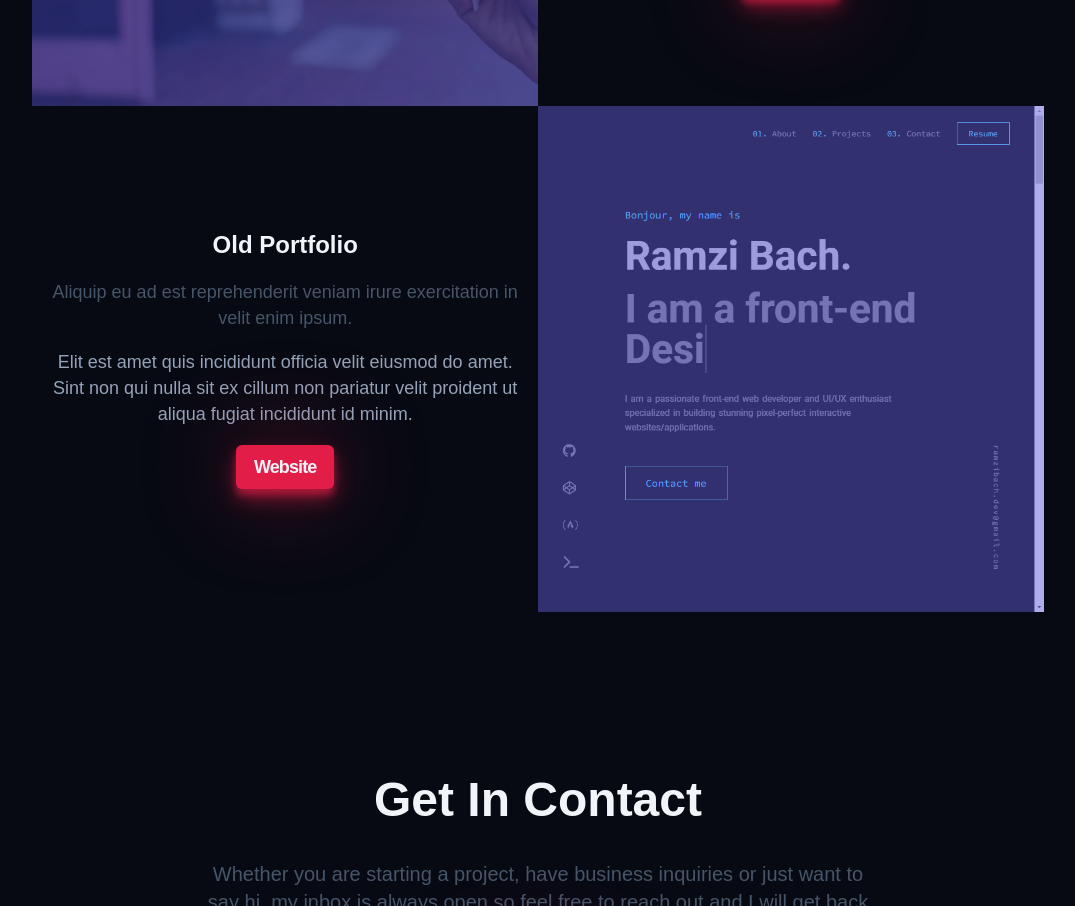
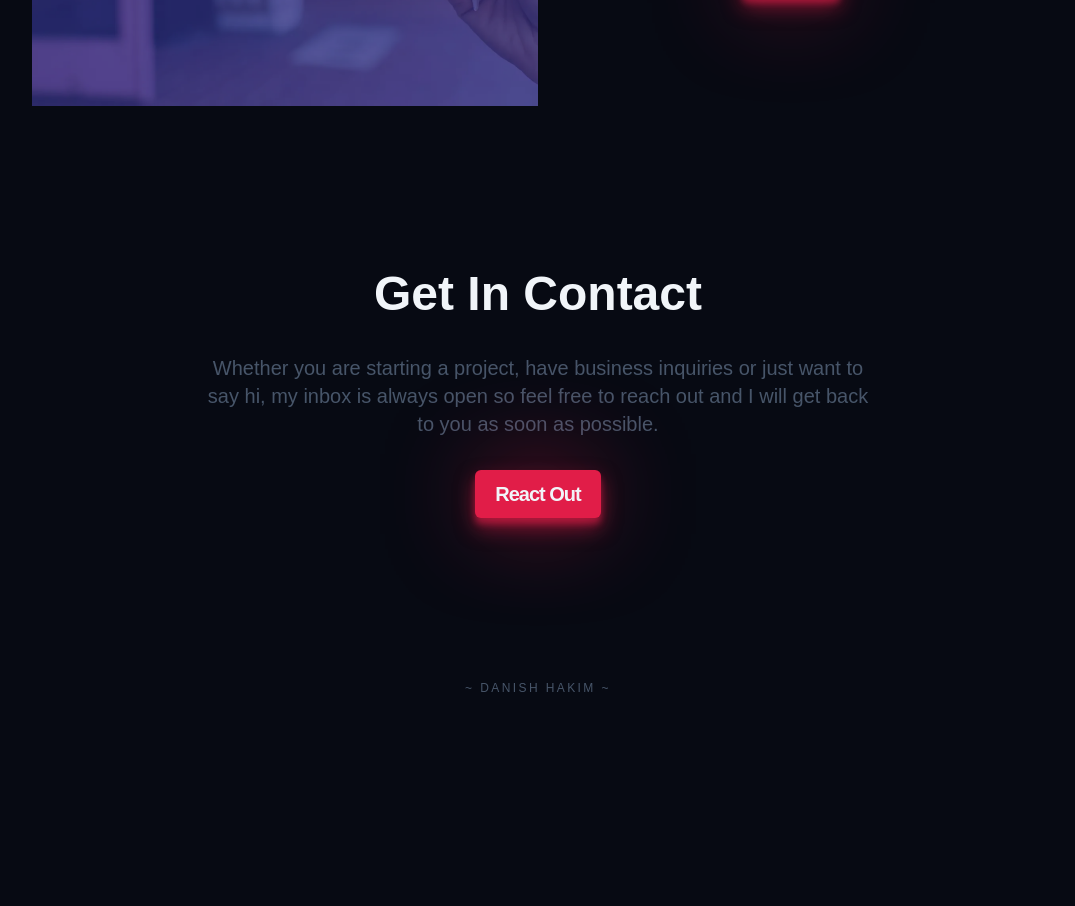
Before and after one commit to DannySauruz/Portfolio, a website built with Vite: page index.html in a window 1280 px wide. Shown: the part 5580-6486 px from the top of the page, without its empty margins (102-1177 px from the left). After the commit the page ends 6278 px from the top, so only its background shows below. Built offline with nearby package versions, Linux system fonts and the light colour scheme; a web font is replaced by a local one.

Commit message:
buang satu project

```diff
--- a/index.html
+++ b/index.html
@@ -366,28 +366,10 @@
             <a class="btn work__project-btn" href="#">Website</a>
           </div>
           <!-- Project 6 -->
-          <h3 class="work__project-title">Old Portfolio</h3>
-          <div class="work__img-wrapper work__image6">
-            <img
-              class="lazy loading"
-              src="https://via.placeholder.com/900"
-              data-src="/portfolio.png"
-              alt="Portfolio website"
-            />
-          </div>
-          <div class="work__project work__content6">
-            <h3 class="work__project-subtitle">Old Portfolio</h3>
-            <p class="work__project-description1">
-              Aliquip eu ad est reprehenderit veniam irure exercitation in velit
-              enim ipsum.
-            </p>
-            <p class="work__project-description2">
-              Elit est amet quis incididunt officia velit eiusmod do amet. Sint
-              non qui nulla sit ex cillum non pariatur velit proident ut aliqua
-              fugiat incididunt id minim.
-            </p>
-            <a class="btn work__project-btn" href="#">Website</a>
-          </div>
+
+
+
+
         </div>
       </section>
       <section id="contact" class="contact container section">
```
